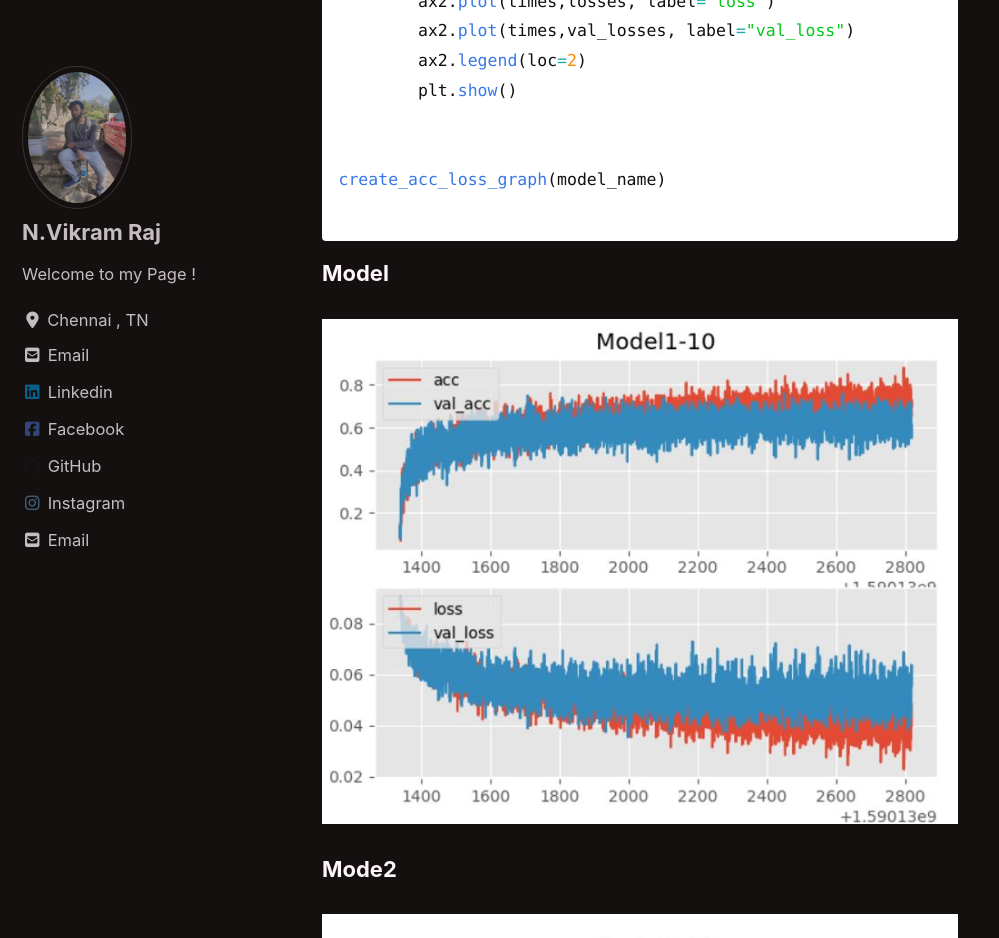
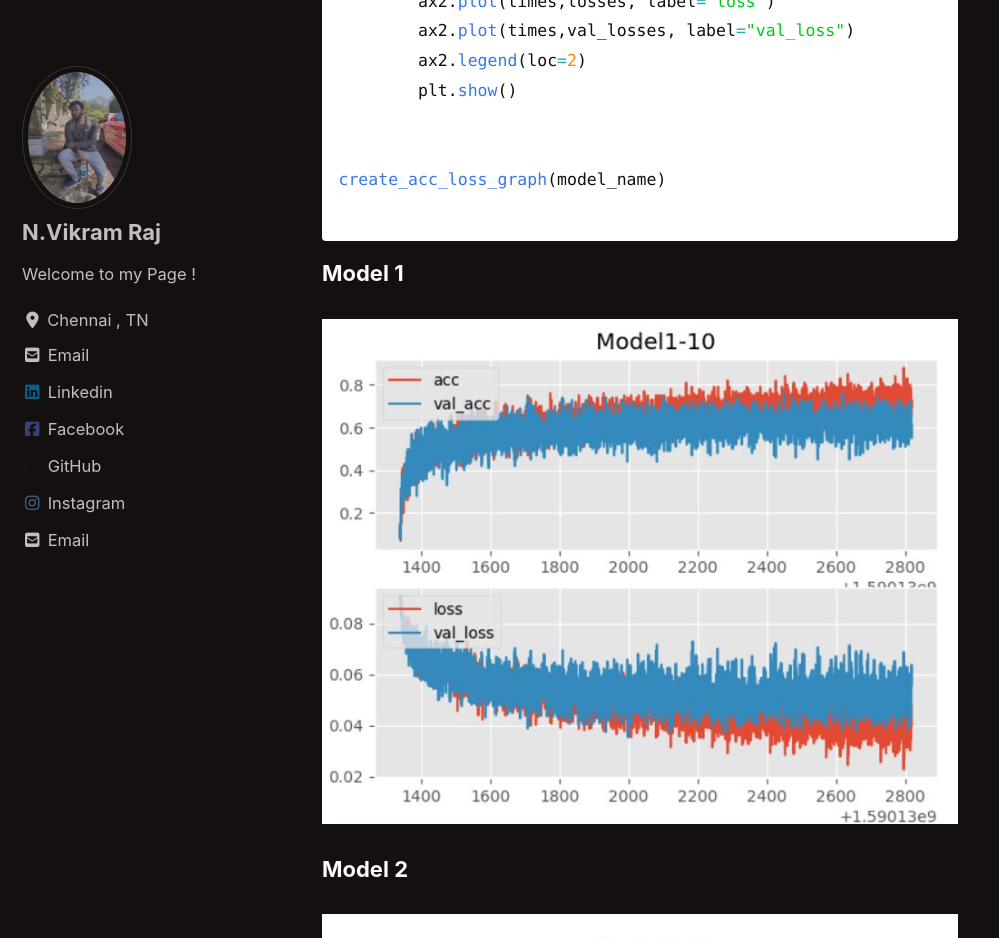
Before and after one commit to nvikramraj/nvikramraj.github.io, a Jekyll site: the page built from _posts/2020-05-22-cifar10.md, in a window 1280 px wide and 1400 px high, scrolled down 11702 px. Shown: the top 938 px of the window, without its empty margins (0-999 px from the left). Built offline with Jekyll 4.4.1, drawn with Linux system fonts in a browser that asks for light colours; cached includes are drawn as plain includes; nearby versions of some CDN libraries.

Commit message:
Finished page

````diff
--- a/_posts/2020-05-22-cifar10.md
+++ b/_posts/2020-05-22-cifar10.md
@@ -374,11 +374,11 @@ create_acc_loss_graph(model_name)
 
 ```
 
-**Model**
+**Model 1**
 
 <img src="https://raw.githubusercontent.com/nvikramraj/nvikramraj.github.io/master/images/cifar-10/modelgraph_6.JPG" alt = "Graph1" />
 
-**Mode2**
+**Model 2**
 
 <img src="https://raw.githubusercontent.com/nvikramraj/nvikramraj.github.io/master/images/cifar-10/modelgraph_2.JPG" alt = "Graph2" />
 
````
